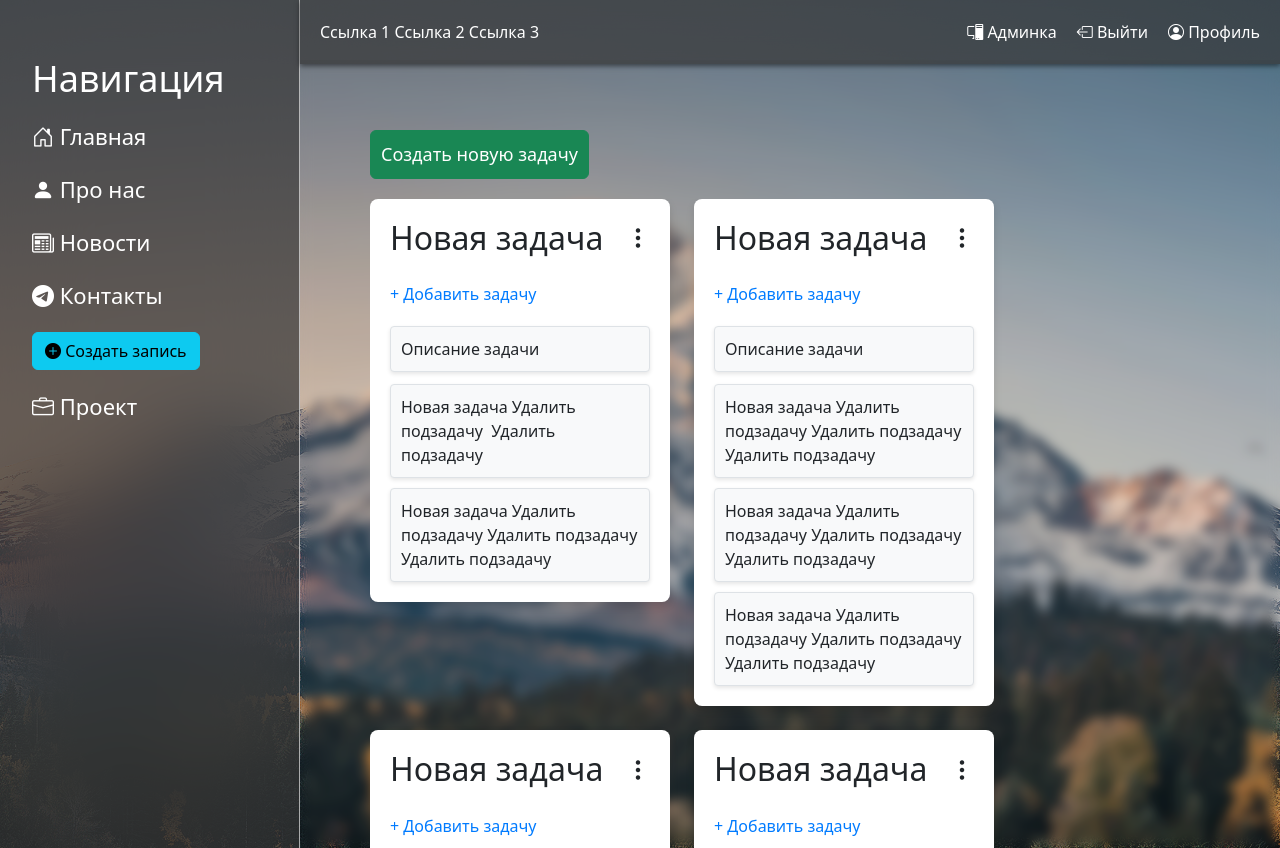
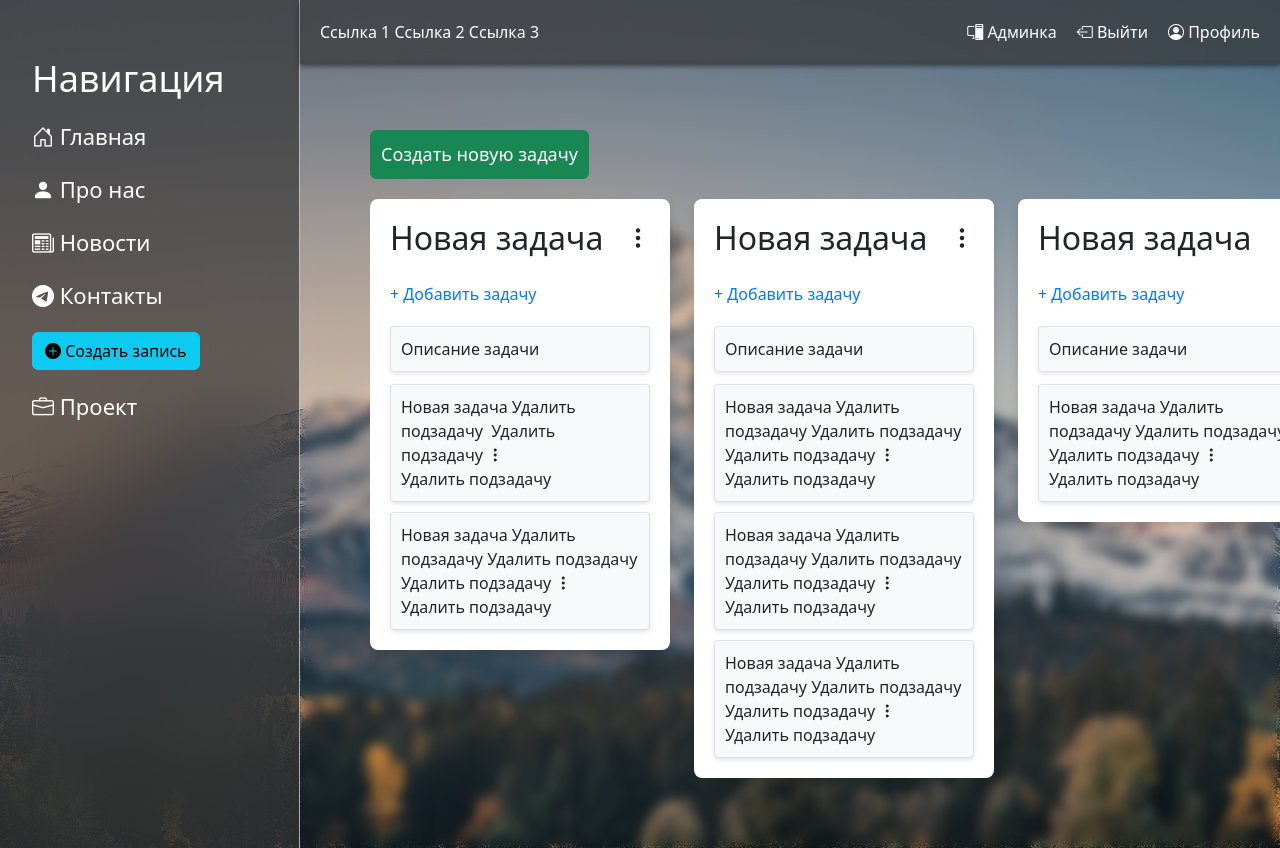
Before and after one commit to NIKITA-703/contorl_project, a Django app: page /management/ in a window 1280 px wide. Run offline with Django 5.2, Linux system fonts and the light colour scheme; a user stored in the database is signed in; data comes from the database, SQL or seed files in the repository; both versions use the stored data as it was after the commit.

Commit message:
delete subtask v0.1

```diff
--- a/website/main/static/main/css/main.css
+++ b/website/main/static/main/css/main.css
@@ -467,7 +467,7 @@ form {
     width: 100%;
     overflow-x: auto;
 /*    grid-template-columns: repeat(auto-fill, minmax(300px, 1fr));*/
-    flex-wrap: wrap; /* Добавляем flex-wrap  УБРАТЬ ПОТОМ  */
+    /*flex-wrap: wrap;  Добавляем flex-wrap  УБРАТЬ ПОТОМ  */
 }
 
 .columns-wrapper {
--- a/website/main/static/main/js/task.js
+++ b/website/main/static/main/js/task.js
@@ -50,6 +50,23 @@ function toggleMenu(element) {
     } else {
         menu.style.display = 'block'; // Если меню скрыто, отображаем его
     }
+}
+
+// Функция для переключения меню подзадач
+function toggleTaskMenu(element) {
+    const menu = element.nextElementSibling; // Получаем следующий элемент (меню)
+    if (menu.style.display === 'block') {
+        menu.style.display = 'none'; // Если меню отображается, скрываем его
+    } else {
+        menu.style.display = 'block'; // Если меню скрыто, отображаем его
+    }
+}
+
+// Функция для удаления подзадачи
+function deleteSubtask(button) {
+    const task = button.closest('.task'); // Получаем ближайший родительский элемент с классом task
+    task.remove(); // Удаляем подзадачу из DOM
+    saveTasks(); // Сохраняем задачи после удаления подзадачи
 }
 
 // Функция для удаления колонки
--- a/website/management/templates/management/main_management.html
+++ b/website/management/templates/management/main_management.html
@@ -19,7 +19,7 @@
                             <i class="bi bi-three-dots-vertical" onclick="toggleMenu(this)"></i>
                             <div class="dropdown-menu">
                                 <button class="dropdown-item" onclick="renameColumn(this)">Переименовать задачу</button>
-                                <button class="dropdown-item" onclick="deleteColumn(this)">Удалить задачу</button> <!-- Добавлено -->
+                                <button class="dropdown-item" onclick="deleteColumn(this)">Удалить задачу</button>
                             </div>
                         </div>
                     </div>
@@ -31,6 +31,10 @@
                         {% for sub_task in task.get_tasks %}
                         <div class="task" contentEditable="true" onfocus="storePreviousValue(this)" onblur="checkIfEmpty(this, 'Новая задача')">
                             {{ sub_task }}
+                            <i class="bi bi-three-dots-vertical" onclick="toggleTaskMenu(this)"></i>
+                            <div class="task-dropdown-menu">
+                                <button class="dropdown-item" onclick="deleteSubtask(this)">Удалить подзадачу</button>
+                            </div>
                         </div>
                         {% endfor %}
                     </div>
@@ -50,7 +54,7 @@
                     <i class="bi bi-three-dots-vertical" onclick="toggleMenu(this)"></i>
                     <div class="dropdown-menu">
                         <button class="dropdown-item" onclick="renameColumn(this)">Переименовать задачу</button>
-                        <button class="dropdown-item" onclick="deleteColumn(this)">Удалить задачу</button> <!-- Добавлено -->
+                        <button class="dropdown-item" onclick="deleteColumn(this)">Удалить задачу</button>
                     </div>
                 </div>
             </div>
@@ -61,6 +65,10 @@
                 </div>
                 <div class="task" contentEditable="true" onfocus="storePreviousValue(this)" onblur="checkIfEmpty(this, 'Новая задача')">
                     Новая задача
+                    <i class="bi bi-three-dots-vertical" onclick="toggleTaskMenu(this)"></i>
+                    <div class="task-dropdown-menu">
+                        <button class="dropdown-item" onclick="deleteSubtask(this)">Удалить подзадачу</button>
+                    </div>
                 </div>
             </div>
         </div>
@@ -73,7 +81,69 @@
 
 
 
+<!--<div class="management-container">-->
+<!--    <div class="controls">-->
+<!--        <button class="btn btn-success" type="button" onclick="createNewColumn()">Создать новую задачу</button>-->
+<!--    </div>-->
+<!--    <div class="columns-wrapper">-->
+<!--        <div class="columns-container">-->
+<!--            {% for task in tasks %}-->
+<!--            <div class="column-wrapper">-->
+<!--                <div class="column" data-task-id="{{ task.id }}">-->
+<!--                    <div class="task-header">-->
+<!--                        <h2 ondblclick="renameColumnInline(this)">{{ task.title }}</h2>-->
+<!--                        <div class="dropdown">-->
+<!--                            <i class="bi bi-three-dots-vertical" onclick="toggleMenu(this)"></i>-->
+<!--                            <div class="dropdown-menu">-->
+<!--                                <button class="dropdown-item" onclick="renameColumn(this)">Переименовать задачу</button>-->
+<!--                                <button class="dropdown-item" onclick="deleteColumn(this)">Удалить задачу</button> &lt;!&ndash; Добавлено &ndash;&gt;-->
+<!--                            </div>-->
+<!--                        </div>-->
+<!--                    </div>-->
+<!--                    <span class="add-task" onclick="addTask(this)">+ Добавить задачу</span>-->
+<!--                    <div class="task-list">-->
+<!--                        <div class="task-description" contentEditable="true" onfocus="storePreviousValue(this)" onblur="checkIfEmpty(this, 'Описание задачи')">-->
+<!--                            Описание задачи-->
+<!--                        </div>-->
+<!--                        {% for sub_task in task.get_tasks %}-->
+<!--                        <div class="task" contentEditable="true" onfocus="storePreviousValue(this)" onblur="checkIfEmpty(this, 'Новая задача')">-->
+<!--                            {{ sub_task }}-->
+<!--                        </div>-->
+<!--                        {% endfor %}-->
+<!--                    </div>-->
+<!--                </div>-->
+<!--            </div>-->
+<!--            {% endfor %}-->
+<!--        </div>-->
+<!--    </div>-->
+<!--</div>-->
 
+<!--<template id="column-template">-->
+<!--    <div class="column-wrapper">-->
+<!--        <div class="column">-->
+<!--            <div class="task-header">-->
+<!--                <h2 ondblclick="renameColumnInline(this)">Новая задача</h2>-->
+<!--                <div class="dropdown">-->
+<!--                    <i class="bi bi-three-dots-vertical" onclick="toggleMenu(this)"></i>-->
+<!--                    <div class="dropdown-menu">-->
+<!--                        <button class="dropdown-item" onclick="renameColumn(this)">Переименовать задачу</button>-->
+<!--                        <button class="dropdown-item" onclick="deleteColumn(this)">Удалить задачу</button> &lt;!&ndash; Добавлено &ndash;&gt;-->
+<!--                    </div>-->
+<!--                </div>-->
+<!--            </div>-->
+<!--            <span class="add-task" onclick="addTask(this)">+ Добавить задачу</span>-->
+<!--            <div class="task-list">-->
+<!--                <div class="task-description" contentEditable="true" onfocus="storePreviousValue(this)" onblur="checkIfEmpty(this, 'Описание задачи')">-->
+<!--                    Описание задачи-->
+<!--                </div>-->
+<!--                <div class="task" contentEditable="true" onfocus="storePreviousValue(this)" onblur="checkIfEmpty(this, 'Новая задача')">-->
+<!--                    Новая задача-->
+<!--                </div>-->
+
+<!--            </div>-->
+<!--        </div>-->
+<!--    </div>-->
+<!--</template>-->
 
 
 
```
Also changed, not shown: website/db.sqlite3.
